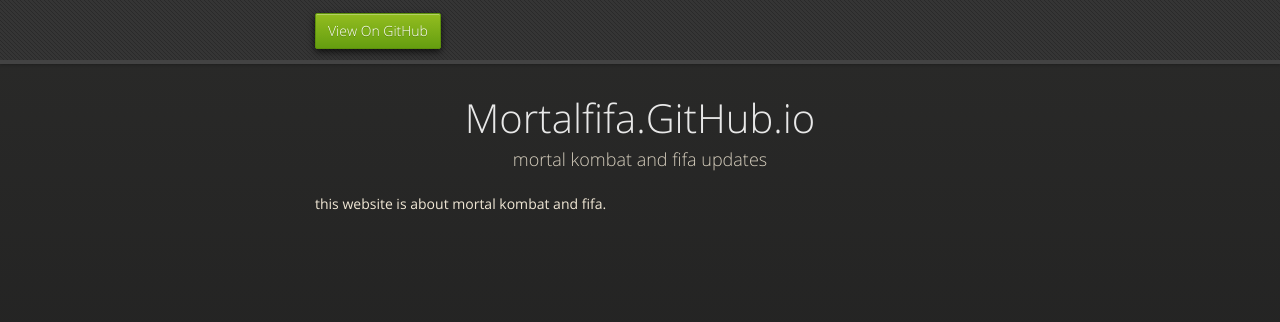
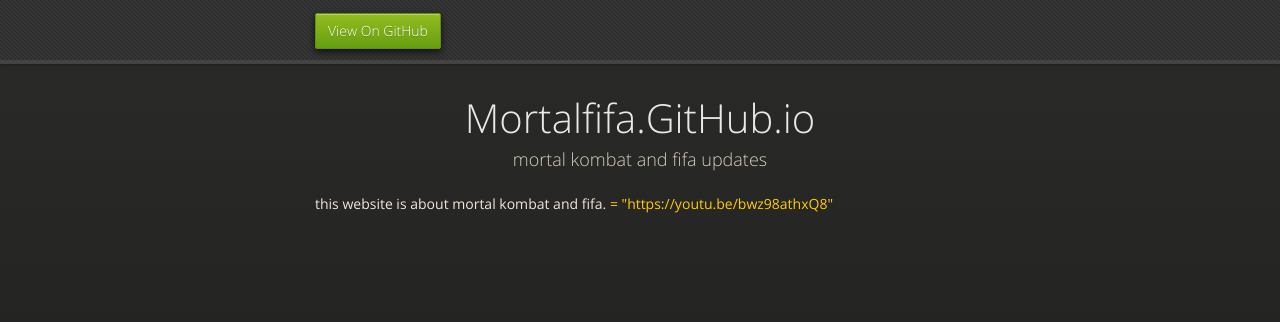
Before and after one commit to mortalfifa/mortalfifa.github.io, a plain HTML site: page index.html in a window 1280 px wide. Drawn offline with nearby package versions, Linux system fonts and the light colour scheme.

Commit message:
Update index.html

```diff
--- a/index.html
+++ b/index.html
@@ -31,6 +31,6 @@
           <h1>Mortalfifa.GitHub.io</h1>
           <p>mortal kombat and fifa updates</p>
  this website is about mortal kombat and fifa.
-
+    <a> = "https://youtu.be/bwz98athxQ8" </a>
   </body>
 </html>
```
